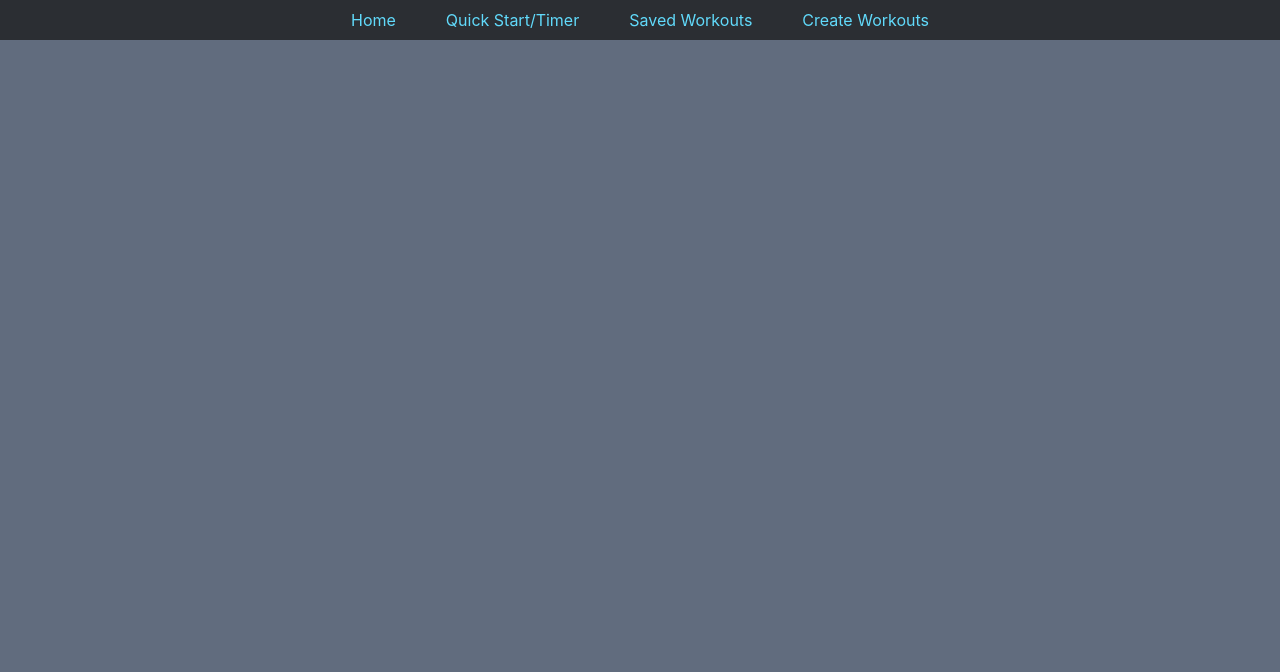
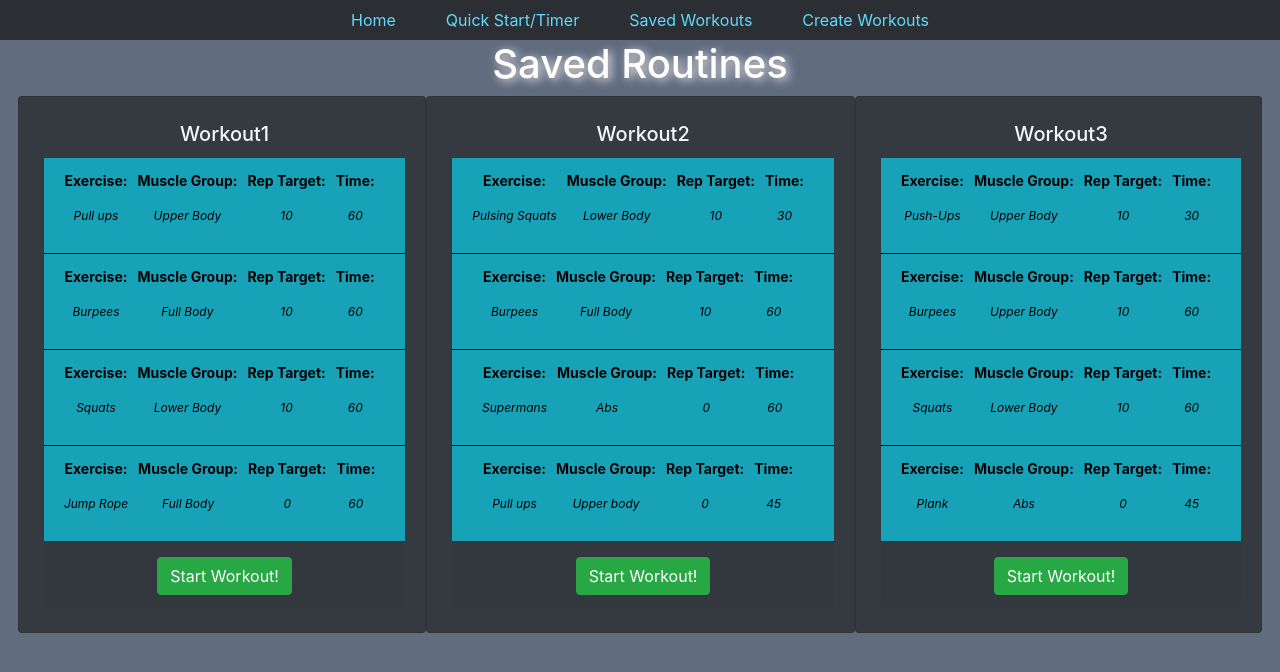
Before and after one commit to HC1Team/better-workout, a React (Create React App) app in the folder frontend/better-workout-timer/: page /savedWorkouts in a window 1280 px wide. Shown: the top 672 px of the page. Built offline with nearby package versions, Linux system fonts and the light colour scheme.

Commit message:
Cards have data in them now

```diff
--- a/frontend/better-workout-timer/package.json
+++ b/frontend/better-workout-timer/package.json
@@ -9,6 +9,7 @@
     "@testing-library/jest-dom": "^4.2.4",
     "@testing-library/react": "^9.5.0",
     "@testing-library/user-event": "^7.2.1",
+    "axios": "^0.21.0",
     "bootstrap": "^4.5.3",
     "react": "^16.14.0",
     "react-bootstrap": "^1.4.0",
--- a/frontend/better-workout-timer/src/App.js
+++ b/frontend/better-workout-timer/src/App.js
@@ -19,8 +19,8 @@ class App extends Component {
           <Switch>
             <Route path="/" exact component={Home} />
             <Route path="/timer" component={Timer} />
-            <Route path="/savedRoutines" component={SavedWorkouts} />
-            <Route path="/createRoutines" component={CreateWorkouts} />
+            <Route path="/savedWorkouts" component={SavedWorkouts} />
+            <Route path="/createWorkouts" component={CreateWorkouts} />
           </Switch>
         </div>
       </Router>
--- a/frontend/better-workout-timer/src/Components/SavedWorkouts.js
+++ b/frontend/better-workout-timer/src/Components/SavedWorkouts.js
@@ -4,6 +4,7 @@ import './Styles/savedWorkouts.css';
 import Card from 'react-bootstrap/Card';
 import ListGroup from 'react-bootstrap/ListGroup';
 import Button from 'react-bootstrap/Button';
+import {useHistory} from 'react-router-dom';
 
 const axios = require('axios');
 
@@ -45,7 +46,7 @@ export default function SavedWorkouts() {
   ]
 
   const [workouts, setWorkouts] = useState([]);
-
+  const history = useHistory();
   // useEffect(() => {
   //   //Set up initial stuff
   //   getWorkouts();
@@ -109,17 +110,18 @@ export default function SavedWorkouts() {
         {/* Container for your cards */}
         <div className="large-container">
           {/* Each card will be mapped out here, but for now you'll just make some temp one's until you have what you need */}
-          {sampleWorkouts.map( (w ,idx) => {
+          {sampleWorkouts.map( (w ,idx) => (
             <Card
               key={idx}
+              bg="dark"
               className="workout-card"
             >
               <Card.Body
-                key={e+idx}
+                key={w+idx}
               >
                 <Card.Title id={w.workoutID} className="workout-title">{w.workoutID}</Card.Title>
                 <ListGroup variant="flush">
-                  {w.exercises.map((e, idx) => {
+                  {w.exercises.map((e, idx) => (
                     <ListGroup.Item className="exercise-info-container">
                       <p className="exercise-info-item1 exercise-info-top">Exercise:</p>
                       <p className="exercise-info-item2 exercise-info-top">Muscle Group:</p>
@@ -130,18 +132,17 @@ export default function SavedWorkouts() {
                   <p className="exercise-info-item7 exercise-info-bottom">{e.repTarget}</p>
                   <p className="exercise-info-item8 exercise-info-bottom">{e.time}</p>
                     </ListGroup.Item>
-                    })}
+                ))}
                 </ListGroup>
                 <Card.Footer>
                   <Button variant="success" onClick={() => {
-                    const history = useHistory();
                     let path = "/timer"
                     history.push({pathname:path, state:{workout: w}})
                     }}>Start Workout!</Button>
                 </Card.Footer>
               </Card.Body>
             </Card>
-          })}
+          ))}
         </div>
       </div>
     );
--- a/frontend/better-workout-timer/src/Components/Styles/savedWorkouts.css
+++ b/frontend/better-workout-timer/src/Components/Styles/savedWorkouts.css
@@ -5,25 +5,28 @@
 }
 
 .workout-card {
-  display: inline-flexbox;
+  display: block;
   padding: 5px;
   padding-right: 0px;
   width: auto;
-
 }
 
 .workout-title {
-  color: black;
+  color: aliceblue;
 }
 
 .exercise-info-top {
-  font-size: 2rem;
+  font-size: 14px;
   font-weight: bold;
+  color: black;
+  padding-right: 10px;
 }
 
 .exercise-info-bottom {
-  font-size: 3rem;
+  font-size: 12px;
   font-style: italic;
+  color: black;
+  padding-right: 10px;
 }
 
 .exercise-info-item1 {
@@ -61,4 +64,6 @@
   ;
   justify-content: center;
   text-align: center;
+  background-color: #17a2b8!important;
+  border-color: black;
 }
--- a/frontend/better-workout-timer/src/Components/Timer.js
+++ b/frontend/better-workout-timer/src/Components/Timer.js
@@ -11,10 +11,12 @@ import {Prompt, Redirect, useHistory, Link} from 'react-router-dom';
 export default function Timer(props) {
   // How do I test that props isn't empty?
   const [testWorkout, setTestWorkout] = useState(props.location.state.workout);
+  console.log("testWorkout");
   console.log(testWorkout);
   // Use this example workout to test out your startWorkout Function
   //The actual response will be pretty simple. Rest after workout will be static and the same for each workout, no prep time other than current function, no cooldown time, workout just ends.
   const workout = testWorkout;
+  console.log("workout");
   console.log(workout);
   //{
   //   "workoutID": "Routine 1",
@@ -160,7 +162,7 @@ export default function Timer(props) {
             setCircleDasharray2();
             setRemainingPathColor( restBetweenRounds );
             document.getElementById("current-exercise").innerHTML = "REST";
-            document.getElementById("next-up").innerHTML = workout.exercises[0].name;
+            document.getElementById("next-up").innerHTML = workout.exercises[0].exerciseName;
           }
         }, 1000 );
       }
@@ -244,10 +246,10 @@ export default function Timer(props) {
               exercises();
             }
           } else if(rest===true){
-            runTimer("REST", ((exercise+1<numExercises) && (workout.restBetweenRounds==0)?workout.exercises[0].name:"REST"));
+            runTimer("REST", ((exercise+1<numExercises) && (workout.restBetweenRounds==0)?workout.exercises[0].exerciseName:"REST"));
           } else {
 
-            runTimer(workout.exercises[exercise].name, (exercise+1<numExercises?workout.Exercises[exercise+1].name:"REST"));
+            runTimer(workout.exercises[exercise].exerciseName, (exercise+1<numExercises?workout.exercises[exercise+1].exerciseName:"REST"));
           }
         }, 1000 );
       }
@@ -256,8 +258,8 @@ export default function Timer(props) {
 
   //Modify prepare and startTimer to be one function that just starts the workout, as defined above.
   let prepare = () => {
-    document.getElementById("current-exercise").innerHTML = workout.Exercises[0].name;
-    document.getElementById("next-up").innerHTML = (1<numExercises?workout.exercises[1].name:"REST");
+    document.getElementById("current-exercise").innerHTML = workout.exercises[0].exerciseName;
+    document.getElementById("next-up").innerHTML = (1<numExercises?workout.exercises[1].exerciseName:"REST");
     document.getElementById("rounds-remaining").innerHTML = workout.numberOfRounds;
     timerInterval = setInterval( () => {
       prepTimePassed = prepTimePassed += 1;
```
Also changed, not shown: 1 other file (tests, documents, lock files or other folders).
